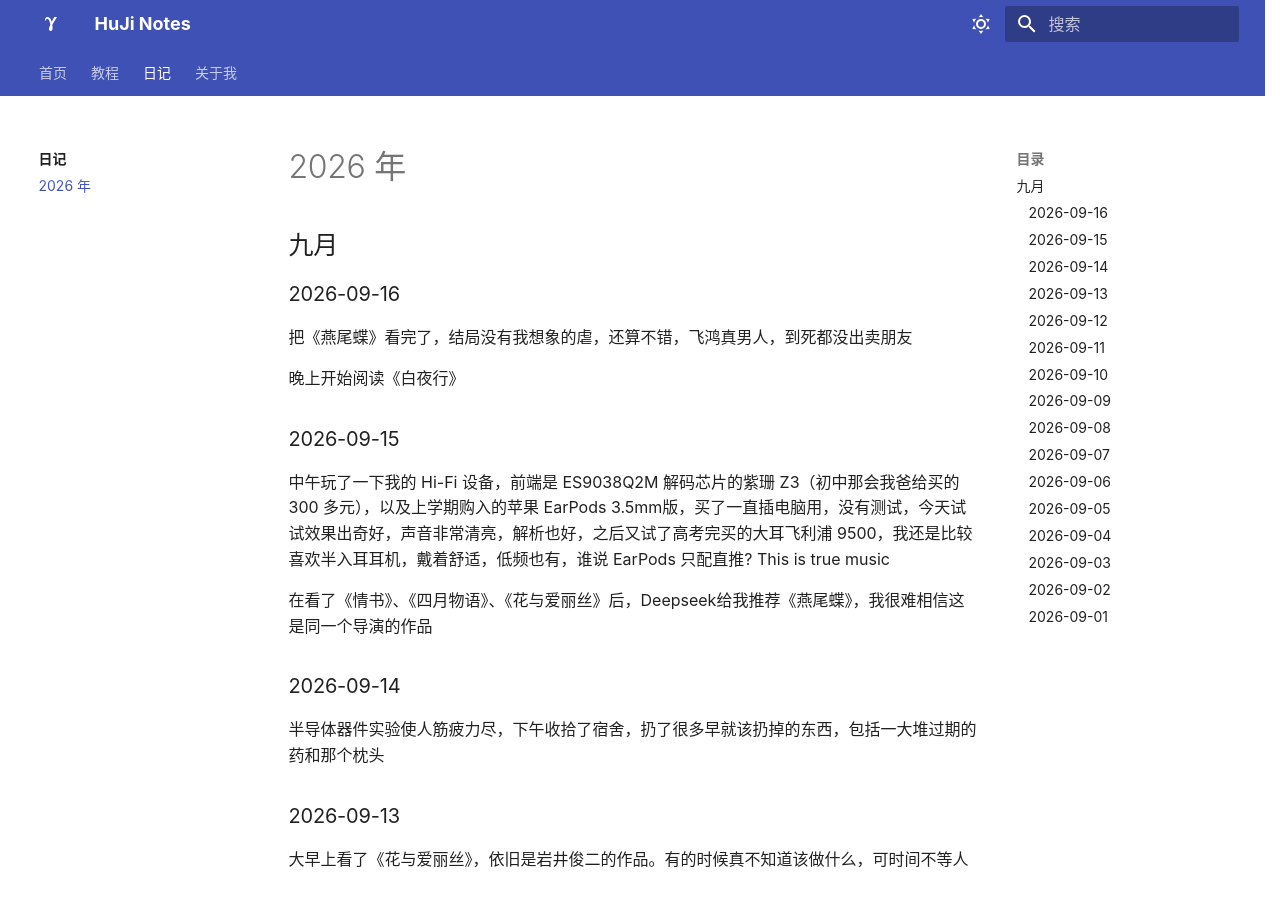
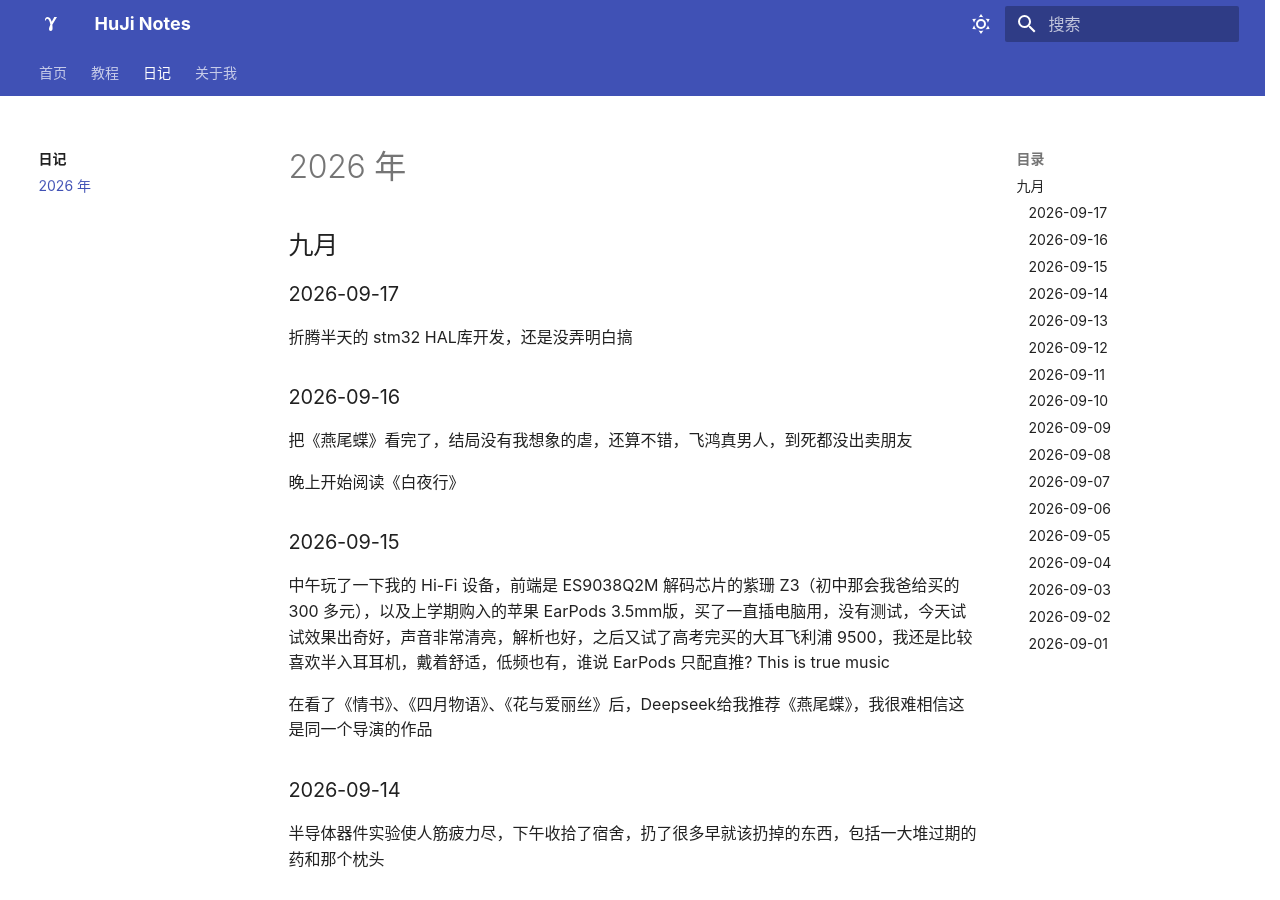
Before and after one commit to Hujiko02/Hujiko02.github.io, an MkDocs documentation site: the page built from docs/diary/2026.md, in a window 1280 px wide and 900 px high. Built offline with MkDocs 1.6.1 and Material for MkDocs 9.7.7, drawn with Linux system fonts in a browser that asks for light colours.

Commit message:
Auto update 2026-09-17 21:31:05

```diff
--- a/docs/diary/2026.md
+++ b/docs/diary/2026.md
@@ -1,6 +1,10 @@
 # 2026 年
 
 ## 九月
+
+### 2026-09-17
+
+折腾半天的 stm32 HAL库开发，还是没弄明白搞
 
 ### 2026-09-16
 
```
